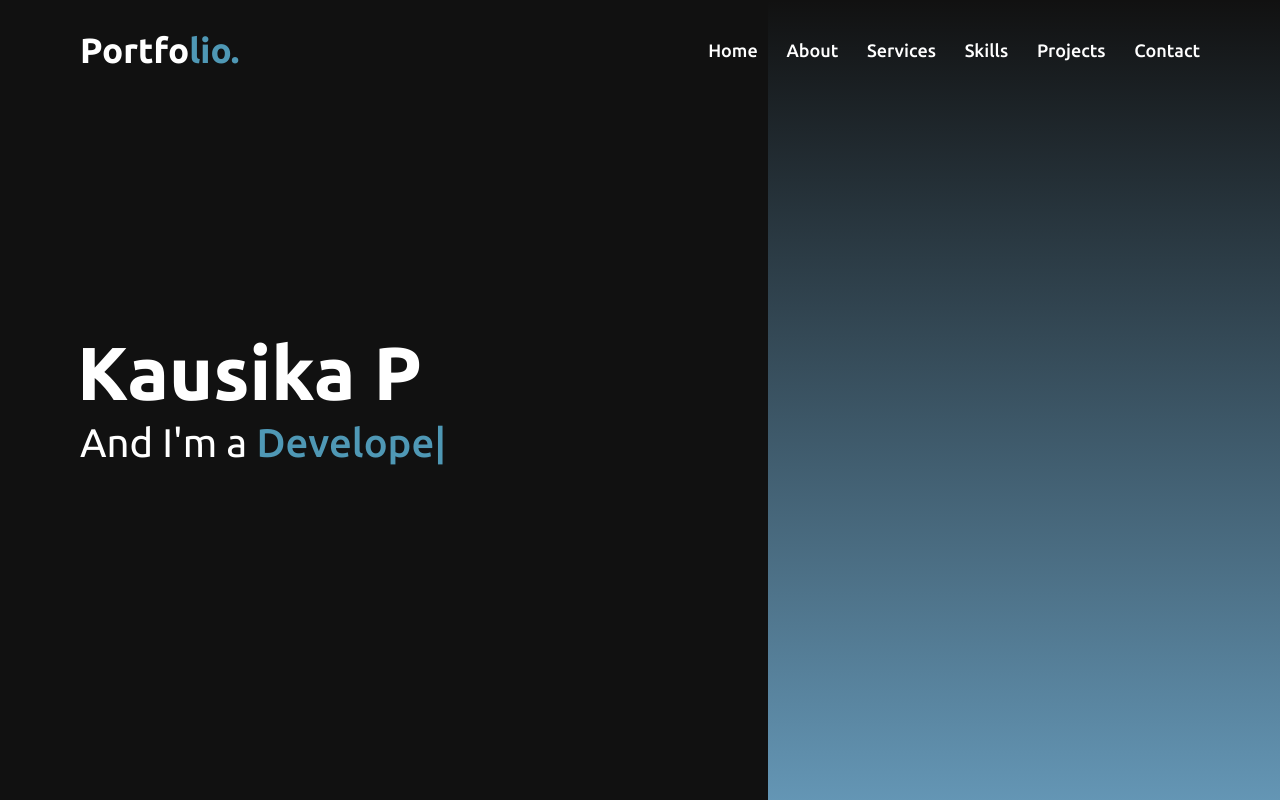
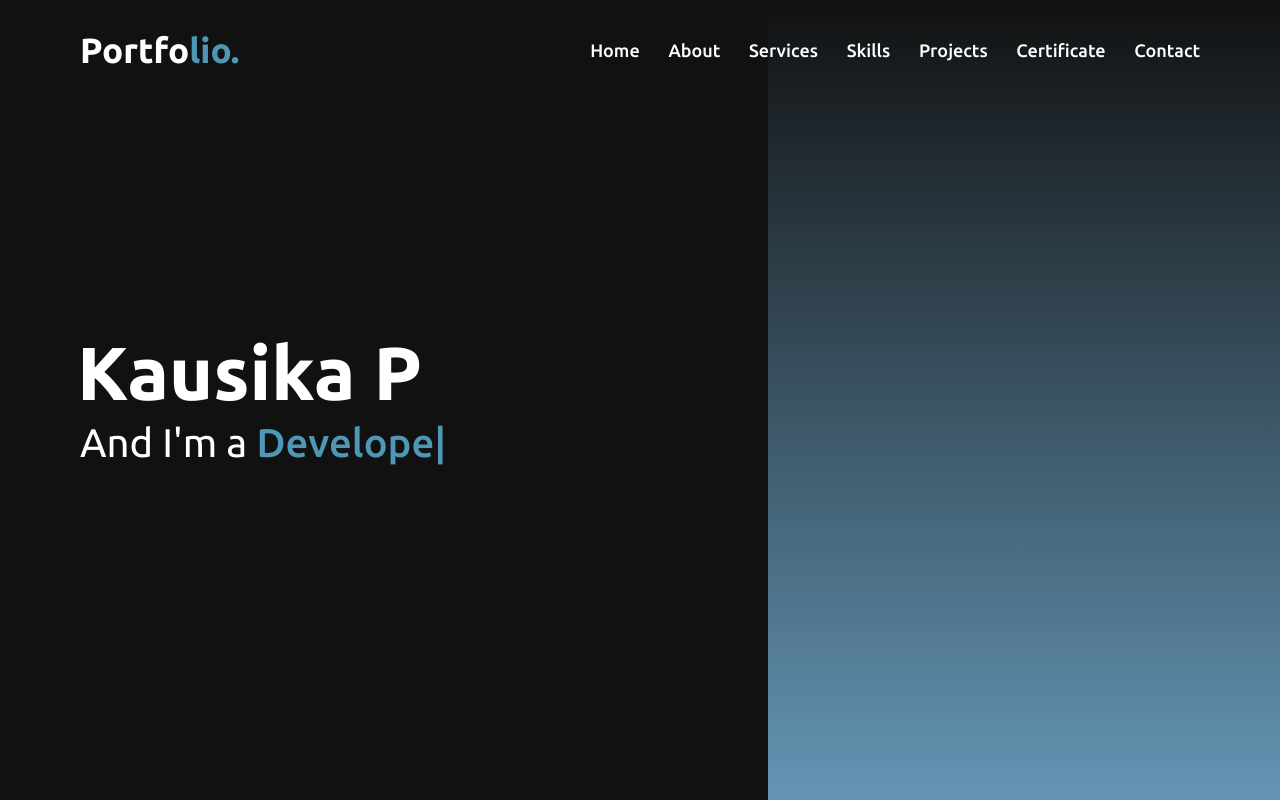
Before and after one commit to Kausi0603/Portfolio, a plain HTML site: page index.html in a window 1280 px wide. Shown: the top 800 px of the page. Drawn offline with nearby package versions, Linux system fonts and the light colour scheme.

Commit message:
Update index.html

```diff
--- a/index.html
+++ b/index.html
@@ -25,6 +25,7 @@
                 <li><a href="#services" class="menu-btn">Services</a></li>
                 <li><a href="#skills" class="menu-btn">Skills</a></li>
                 <li><a href="#Project" class="menu-btn">Projects</a></li>
+                <li><a href="#Certificate" class="menu-btn">Certificate</a></li>
                 <li><a href="#contact" class="menu-btn">Contact</a></li>
             </ul>
             <div class="menu-btn">
```
